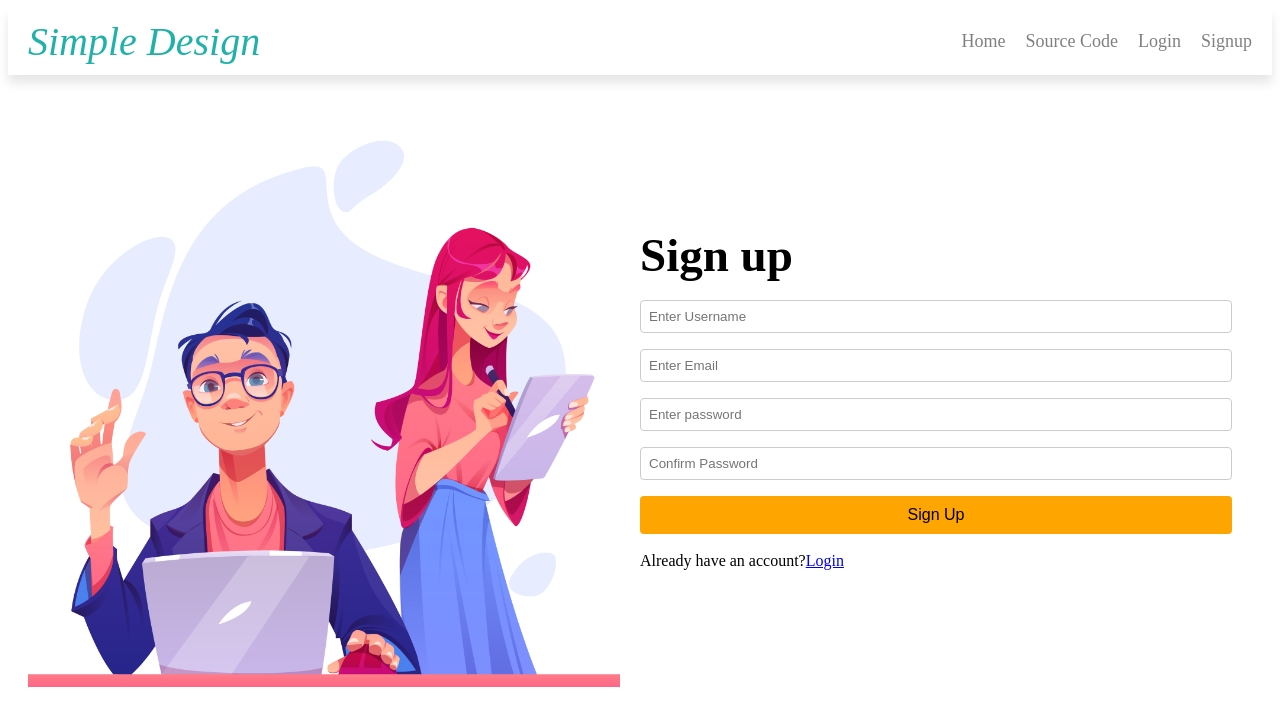
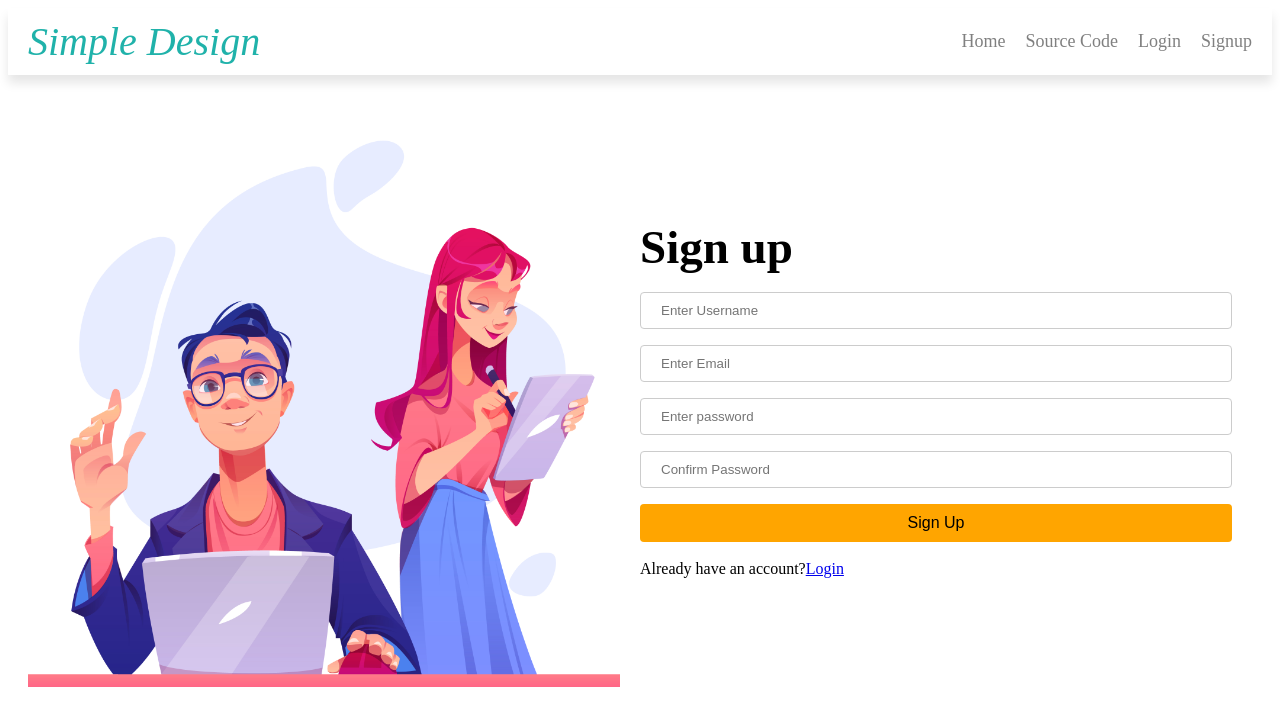
Before and after one commit to HikmaAnwar/simple-react-design, a React (Create React App) app: page /signup in a window 1280 px wide. Shown: the top 726 px of the page. Built offline with nearby package versions, Linux system fonts and the light colour scheme.

Commit message:
fix: minor change

```diff
--- a/src/allStylesAndComponents/home.module.css
+++ b/src/allStylesAndComponents/home.module.css
@@ -23,6 +23,7 @@
     margin-bottom: 20px;
     font-family: 'Times New Roman';
     font-size: medium;
+
   }
 
   button {
--- a/src/allStylesAndComponents/signup.module.css
+++ b/src/allStylesAndComponents/signup.module.css
@@ -23,11 +23,12 @@
 .inputemail, .inputpassword, .inputusername, .inputconfirmpassword {
 
     width: 100%;
-    padding: 8px;
+    padding: 10px 20px;
     margin: 8px 0;
     box-sizing: border-box;
     border: 1px solid #ccc;
     border-radius: 4px;
+
 }
 
 .signupbutton {
```
